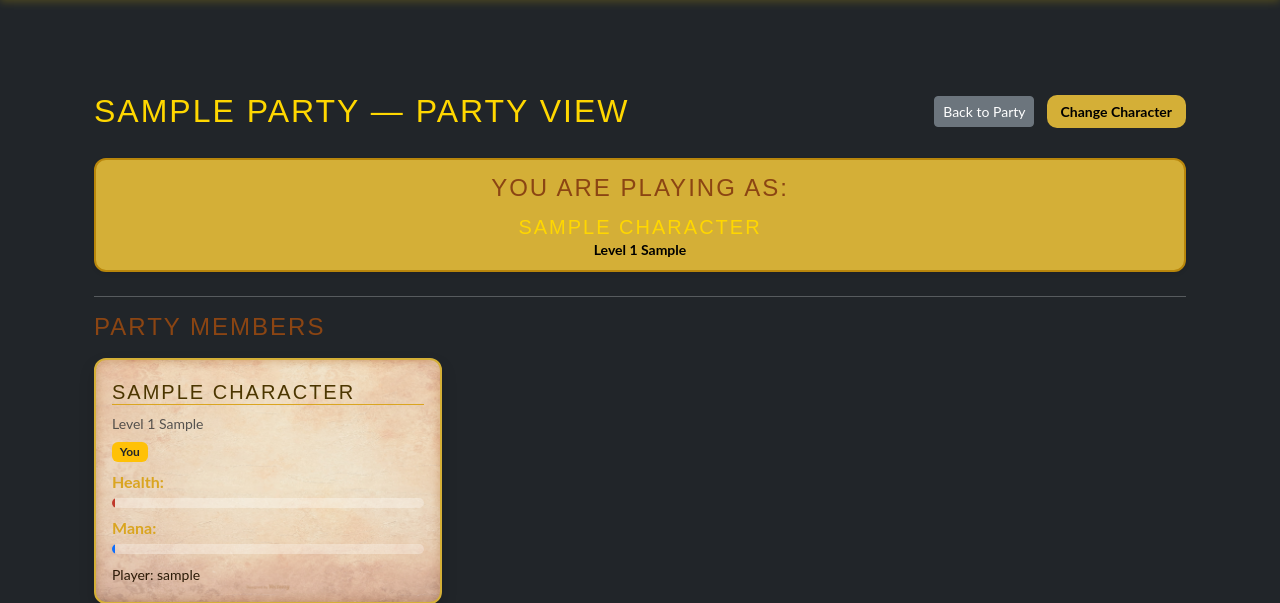
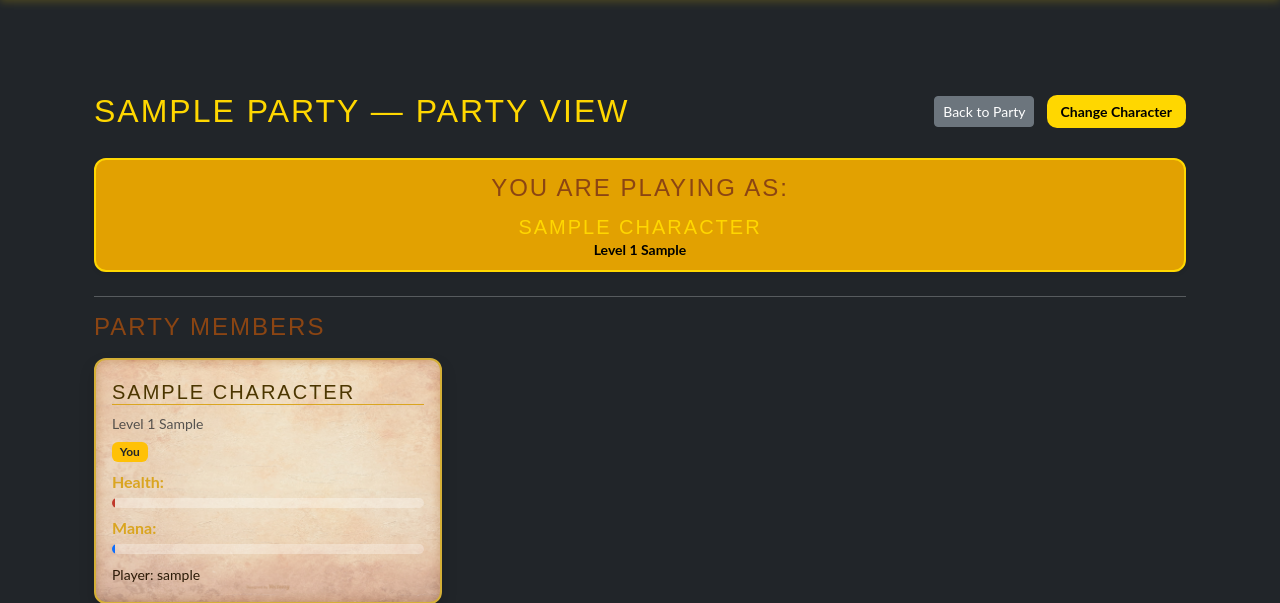
Before and after one commit to CutbackTG/BattleRoster, a Django app: page /characters/party/ in a window 1280 px wide. Shown: the part 234-837 px from the top of the page. Run offline with Django 5.2, Linux system fonts and the light colour scheme; a user stored in the database is signed in; tables that the repository leaves empty hold one stand-in row (values such as "Sample post"); some libraries are stand-ins or nearby versions.

Commit message:
chnage off note button colours to gold

```diff
--- a/static/css/style.css
+++ b/static/css/style.css
@@ -214,7 +214,7 @@ textarea.form-control { resize: vertical; }
 .btn-danger:hover { background-color: #c94444; }
 
 .btn-gold {
-  background-color: #d4af37;
+  background-color: gold;
   border: none;
   color: #000;
   font-weight: bold;
@@ -395,9 +395,9 @@ textarea.form-control { resize: vertical; }
 #invite-list li.removed, #member-grid .card.removed { opacity: 0.6; }
 
 .alert {
-  background-color: #d4af37;
+  background-color: #e2a101;
   color: #000;
-  border: 2px solid #b8860b;
+  border: 2px solid gold;
   border-radius: 12px;
   padding: 10px 16px;
   margin-bottom: 15px;
```
Also changed, not shown: 1 other file.
